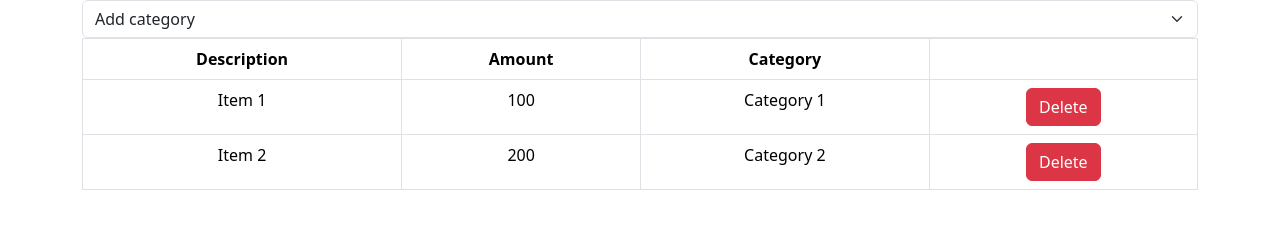
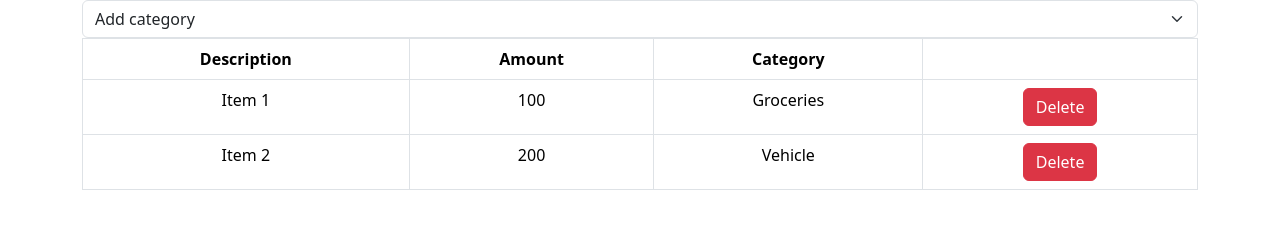
Before and after one commit to Sesughun/expense-tracker, a React (Create React App) app: page / in a window 1280 px wide. Shown: the part 340-568 px from the top of the page. Built offline with nearby package versions, Linux system fonts and the light colour scheme.

Commit message:
using map to simplify the table with pre-created items

```diff
--- a/src/App.js
+++ b/src/App.js
@@ -33,6 +33,7 @@
   function handleSubmit() {
     //setTable()
   }
+  function handleDelete() {}
 
   return (
     <div className="container">
@@ -99,22 +100,18 @@
               </tr>
             </thead>
             <tbody>
-              <tr>
-                <td>Item 1</td>
-                <td>100</td>
-                <td>Category 1</td>
-                <td>
-                  <button className="btn btn-danger">Delete</button>
-                </td>
-              </tr>
-              <tr>
-                <td>Item 2</td>
-                <td>200</td>
-                <td>Category 2</td>
-                <td>
-                  <button className="btn btn-danger">Delete</button>
-                </td>
-              </tr>
+              {table.map((item, index) => (
+                <tr key={index}>
+                  <td>{item.description}</td>
+                  <td>{item.amount}</td>
+                  <td>{item.category}</td>
+                  <td>
+                    <button className="btn btn-danger" onClick={handleDelete}>
+                      Delete
+                    </button>
+                  </td>
+                </tr>
+              ))}
             </tbody>
           </table>
         </div>
```
